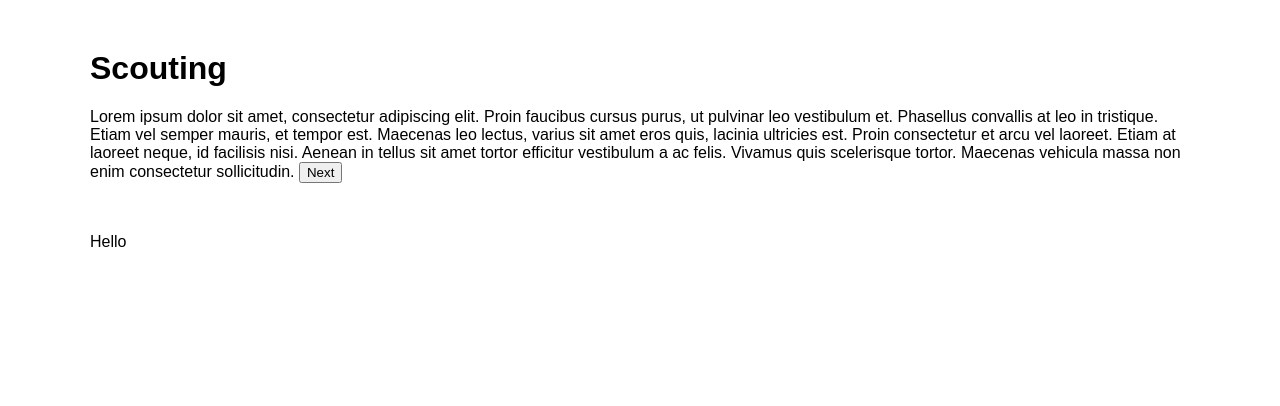
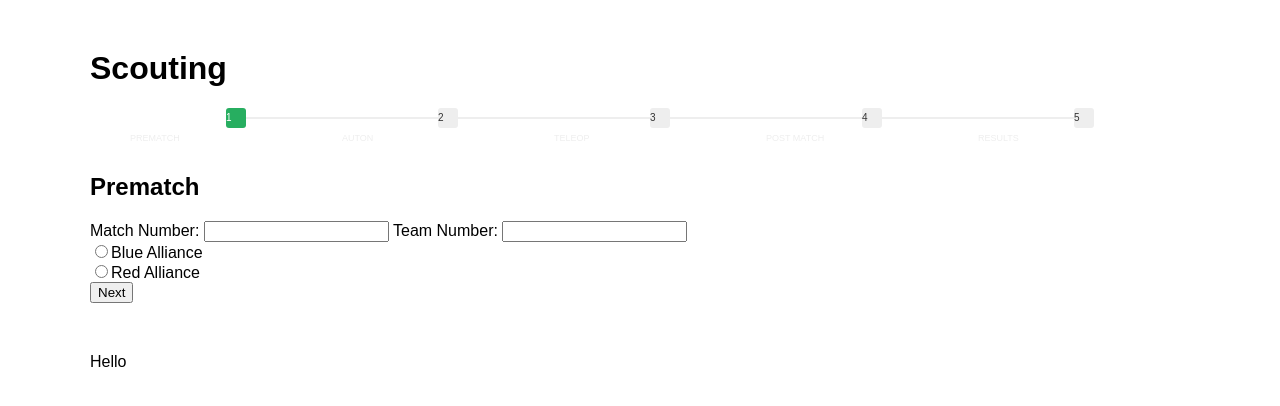
Before and after one commit to mluo20/Scouting2018, a PHP site: page /testlayout.html in a window 1280 px wide. Shown: the part 100-506 px from the top of the page. Run offline with PHP 8.4, Linux system fonts and the light colour scheme; some web fonts are replaced.

Commit message:
progress bar

```diff
--- a/css/style.css
+++ b/css/style.css
@@ -60,8 +60,63 @@ body {
 	display: none;
 }
 
+/*progressbar*/
+#progressbar {
+	margin-bottom: 30px;
+	overflow: hidden;
+	/*CSS counters to number the steps*/
+	counter-reset: step;
+}
+
+#progressbar li {
+	list-style-type: none;
+	color: #eee;
+	text-transform: uppercase;
+	font-size: 9px;
+	width: 20%;
+	float: left;
+	position: relative;
+}
+#progressbar li:before {
+	content: counter(step);
+	counter-increment: step;
+	width: 20px;
+	line-height: 20px;
+	display: block;
+	font-size: 10px;
+	color: #333;
+	background: #eee;
+	border-radius: 3px;
+	margin: 0 auto 5px auto;
+}
+/*progressbar connectors*/
+#progressbar li:after {
+	content: '';
+	width: 100%;
+	height: 2px;
+	background: #eee;
+	position: absolute;
+	left: -50%;
+	top: 9px;
+	z-index: -1; /*put it behind the numbers*/
+}
+#progressbar li:first-child:after {
+	/*connector not needed before the first step*/
+	content: none;
+}
+/*marking active/completed steps green*/
+/*The number of the step and the connector before it = green*/
+#progressbar li.active:before,  #progressbar li.active:after{
+	background: #27AE60;
+	color: white;
+}
+
 #main #prematch {
 	display: block;
+}
+
+#main .review {
+	display: none;
 }
 
 #footer {
--- a/js/ui.js
+++ b/js/ui.js
@@ -1,5 +1,3 @@
-document.getElementById("defaultOpen").click();
-
 function nextPage(page) {
 	// Declare all variables
     var i, pagecontent, nextButtons;
@@ -13,3 +11,10 @@ function nextPage(page) {
     // Show the current tab, and add an "active" class to the button that opened the tab
     document.getElementById(page).style.display = "block";
 }
+
+function addReview() {
+	reviewbuttons = document.getElementsByClassName("review");
+    for (i = 0; i < reviewbuttons.length; i++) {
+        reviewbuttons[i].style.display = "block";
+    }
+}
--- a/testlayout.html
+++ b/testlayout.html
@@ -33,21 +33,52 @@
 
 		<h1>Scouting</h1>
 
-		<div id="prematch" class="page">Lorem ipsum dolor sit amet, consectetur adipiscing elit. Proin faucibus cursus purus, ut pulvinar leo vestibulum et. Phasellus convallis at leo in tristique. Etiam vel semper mauris, et tempor est. Maecenas leo lectus, varius sit amet eros quis, lacinia ultricies est. Proin consectetur et arcu vel laoreet. Etiam at laoreet neque, id facilisis nisi. Aenean in tellus sit amet tortor efficitur vestibulum a ac felis. Vivamus quis scelerisque tortor. Maecenas vehicula massa non enim consectetur sollicitudin.
-			<button class="nextlink" onclick="nextPage('auton')">Next</button>
+		<form action="" method="post">
+
+		<ul id="progressbar">
+		    <li class="active">Prematch</li>
+		    <li>Auton</li>
+		    <li>Teleop</li>
+		    <li>Post match</li>
+		    <li>Results</li>
+		  </ul>
+		<div id="prematch" class="page">
+
+			<h2>Prematch</h2>
+			<div class="formgroup">
+				<label for="matchnum">Match Number:</label>
+				<input type="number" name="matchnum" id="matchnum">
+				<label for="teamnum">Team Number:</label>
+				<input type="number" name="teamnum" id="teamnum"><br>
+				<input type="radio" name="alliance" value="blue" id="blue"><label for="blue">Blue Alliance</label><br>
+				<input type="radio" name="alliance" value="red" id="red"><label for="red">Red Alliance</label><br>
+			</div>
+
+			<button type="button" class="nextlink" onclick="nextPage('auton')">Next</button>
+			<button type="button" class="nextlink review" onclick="nextPage('review')">Review</button>
+
 		</div>
+
 		<div id="auton" class="page">Vestibulum ante ipsum primis in faucibus orci luctus et ultrices posuere cubilia Curae; Vivamus hendrerit feugiat risus pharetra scelerisque. Sed ut metus scelerisque, viverra enim ut, auctor quam. Phasellus a placerat elit, at dapibus magna. Pellentesque tincidunt nec mauris sit amet vestibulum. Phasellus vestibulum nunc id efficitur facilisis. Donec a eros a magna consequat tempus. In mattis ultrices neque, ut ornare augue tristique a. Etiam aliquam scelerisque nisi ac molestie. Donec nisl nisl, sollicitudin vitae tincidunt quis, sollicitudin quis elit. Sed vestibulum sollicitudin mauris, sit amet consectetur leo fermentum a. Proin facilisis, quam vel ornare rutrum, leo nisl tincidunt orci, id placerat arcu sem quis enim. Morbi venenatis massa sagittis purus pulvinar, non vehicula urna ultrices.
-			<button class="nextlink" onclick="nextPage('teleop')">Next</button>
+			<button type="button" class="nextlink" onclick="nextPage('teleop')">Next</button>
+			<button type="button" class="nextlink review" onclick="nextPage('review')">Review</button>
 		</div>
 		<div id="teleop" class="page">Maecenas consequat, mauris at ultrices ornare, urna quam blandit mi, at pretium nisi augue in tellus. Vivamus est neque, fringilla vel massa non, vestibulum vulputate mauris. Curabitur vel augue a diam euismod mollis. Duis non malesuada purus, in molestie tortor. Nam commodo malesuada pretium. Sed rhoncus lacus in augue vulputate consectetur. Cras neque massa, bibendum nec risus vitae, tincidunt rutrum ante. Vestibulum eleifend, dolor non venenatis scelerisque, diam elit vestibulum leo, vel maximus sem ipsum sed metus. Proin ut elit sem. Fusce et accumsan tellus, eget tincidunt sapien. Mauris sodales dui ut est interdum, sed tempus ipsum mollis. Fusce in maximus odio.
-			<button class="nextlink" onclick="nextPage('postmatch')">Next</button>
+			<button type="button" class="nextlink" onclick="nextPage('postmatch')">Next</button>
+			<button type="button" class="nextlink review" onclick="nextPage('review')">Review</button>
 		</div>
-		<div id="postmatch" class="page">Maecenas consequat, mauris at ultrices ornare, urna quam blandit mi, at pretium nisi augue in tellus. Vivamus est neque, fringilla vel massa non, vestibulum vulputate mauris. Curabitur vel augue a diam euismod mollis. Duis non malesuada purus, in molestie tortor. Nam commodo malesuada pretium. Sed rhoncus lacus in augue vulputate consectetur. Cras neque massa, bibendum nec risus vitae, tincidunt rutrum ante. Vestibulum eleifend, dolor non venenatis scelerisque, diam elit vestibulum leo, vel maximus sem ipsum sed metus. Proin ut elit sem. Fusce et accumsan tellus, eget tincidunt sapien. Mauris sodales dui ut est interdum, sed tempus ipsum mollis. Fusce in maximus odio.
-			<button>Review</button>
+		<div id="postmatch" class="page">Lorem ipsum dolor sit amet, consectetur adipiscing elit. Proin faucibus cursus purus, ut pulvinar leo vestibulum et. Phasellus convallis at leo in tristique. Etiam vel semper mauris, et tempor est. Maecenas leo lectus, varius sit amet eros quis, lacinia ultricies est. Proin consectetur et arcu vel laoreet. Etiam at laoreet neque, id facilisis nisi. Aenean in tellus sit amet tortor efficitur vestibulum a ac felis. Vivamus quis scelerisque tortor. Maecenas vehicula massa non enim consectetur sollicitudin.
+			<button type="button" class="nextlink" onclick="nextPage('review'); addReview();">Review</button>
 		</div>
-		<div id="review" class="page">Maecenas consequat, mauris at ultrices ornare, urna quam blandit mi, at pretium nisi augue in tellus. Vivamus est neque, fringilla vel massa non, vestibulum vulputate mauris. Curabitur vel augue a diam euismod mollis. Duis non malesuada purus, in molestie tortor. Nam commodo malesuada pretium. Sed rhoncus lacus in augue vulputate consectetur. Cras neque massa, bibendum nec risus vitae, tincidunt rutrum ante. Vestibulum eleifend, dolor non venenatis scelerisque, diam elit vestibulum leo, vel maximus sem ipsum sed metus. Proin ut elit sem. Fusce et accumsan tellus, eget tincidunt sapien. Mauris sodales dui ut est interdum, sed tempus ipsum mollis. Fusce in maximus odio.
-			<button>Submit</button>
+		<div id="review" class="page">
+			<h2>Prematch</h2><button type="button" class="nextlink" onclick="nextPage('prematch')">Prematch</button>
+			<h2>Auton</h2><button type="button" class="nextlink" onclick="nextPage('auton')">Prematch</button>
+			<h2>Teleop</h2><button type="button" class="nextlink" onclick="nextPage('teleop')">Teleop</button>
+			<h2>Postmatch</h2><button type="button" class="nextlink" onclick="nextPage('postmatch')">Postmatch</button>
+			<button type="submit">Submit</button>
 		</div>
+
+		</form>
 
 	</div>
 	</div>
```
